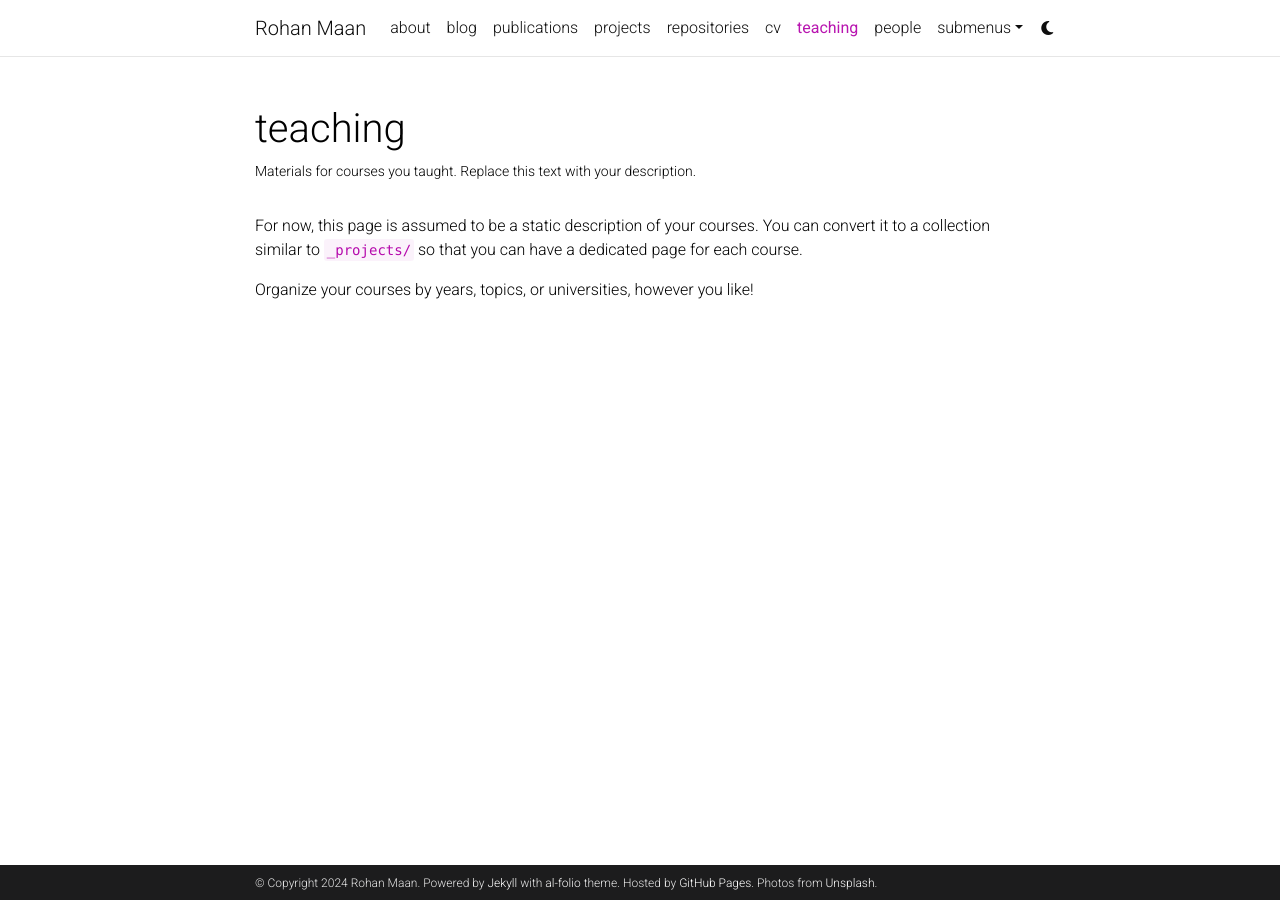
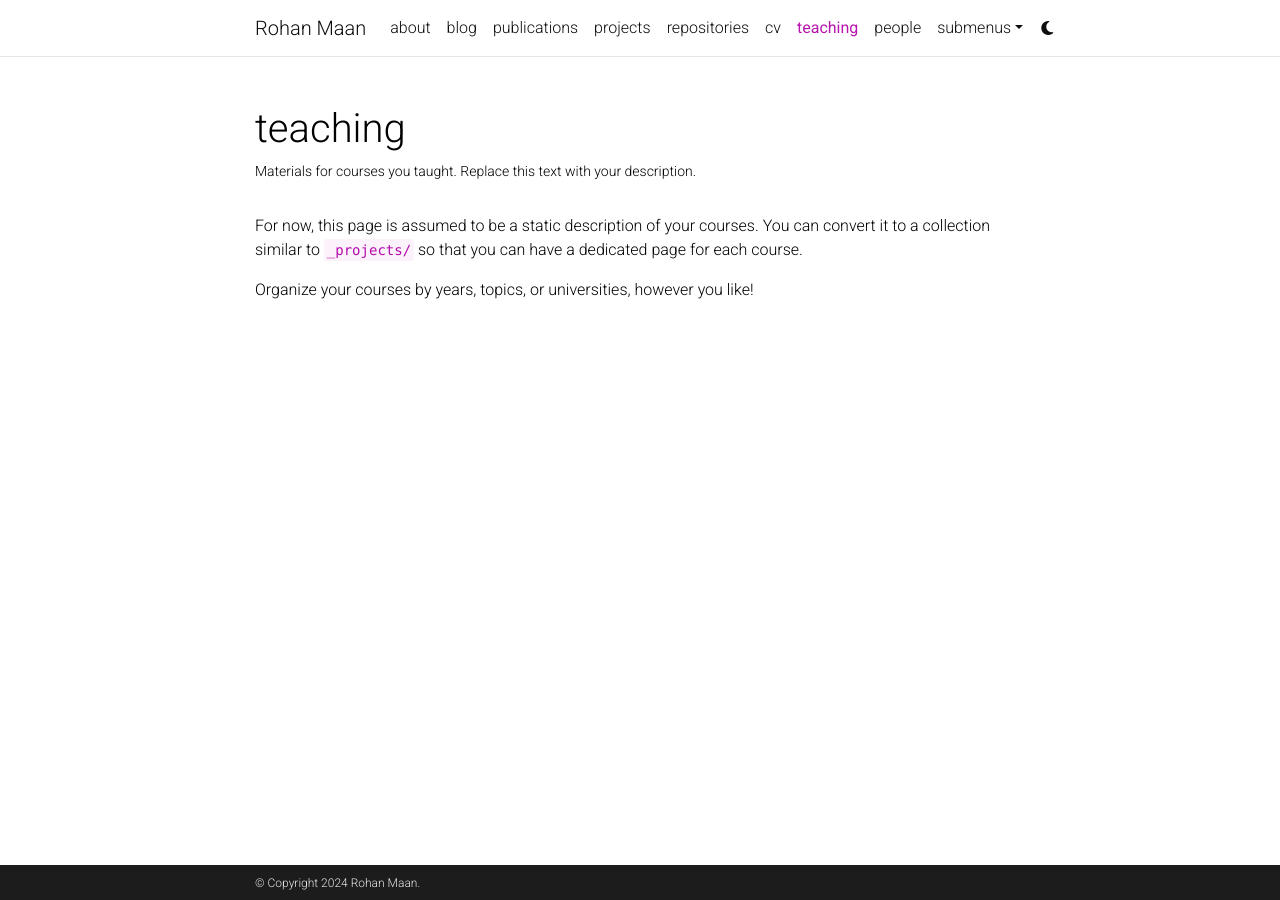
Before and after one commit to whosthemaan/whosthemaan.github.io, a Jekyll site: the page built from _pages/teaching.md, in a window 1280 px wide. Built offline with Jekyll 4.4.1, drawn with Linux system fonts in a browser that asks for light colours; comment, search, counter and statistics services are not loaded; a style sheet for code colours, icons or effects is not loaded.

```diff
--- a/_config.yml
+++ b/_config.yml
@@ -9,11 +9,13 @@ last_name: Maan
 email: rohanmaan@gmail.com
 description: > # the ">" symbol means to ignore newlines until "footer_text:"
   A simple theme for academics. Based on [*folio](https://github.com/bogoli/-folio) design.
-footer_text: >
-  Powered by <a href="https://jekyllrb.com/" target="_blank">Jekyll</a> with <a href="https://github.com/alshedivat/al-folio">al-folio</a> theme.
-  Hosted by <a href="https://pages.github.com/" target="_blank">GitHub Pages</a>.
-  Photos from <a href="https://unsplash.com" target="_blank">Unsplash</a>.
-keywords: jekyll, jekyll-theme, academic-website, portfolio-website  # add your own keywords or leave empty
+footer_text:
+keywords: # add your own keywords or leave empty
+
+# footer_text: >
+#   Powered by <a href="https://jekyllrb.com/" target="_blank">Jekyll</a> with <a href="https://github.com/alshedivat/al-folio">al-folio</a> theme.
+#   Hosted by <a href="https://pages.github.com/" target="_blank">GitHub Pages</a>.
+#   Photos from <a href="https://unsplash.com" target="_blank">Unsplash</a>.
 
 lang: en # the language of your site (for example: en, fr, cn, ru, etc.)
 icon: icon1.PNG  # the emoji used as the favicon (alternatively, provide image name in /assets/img/)
```
